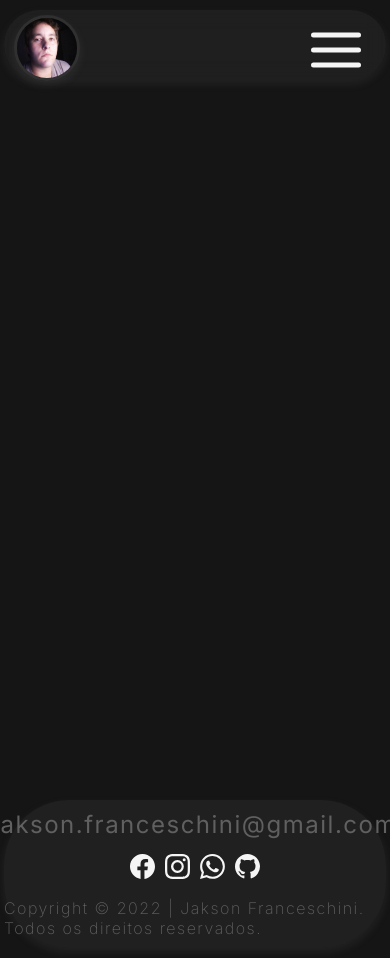
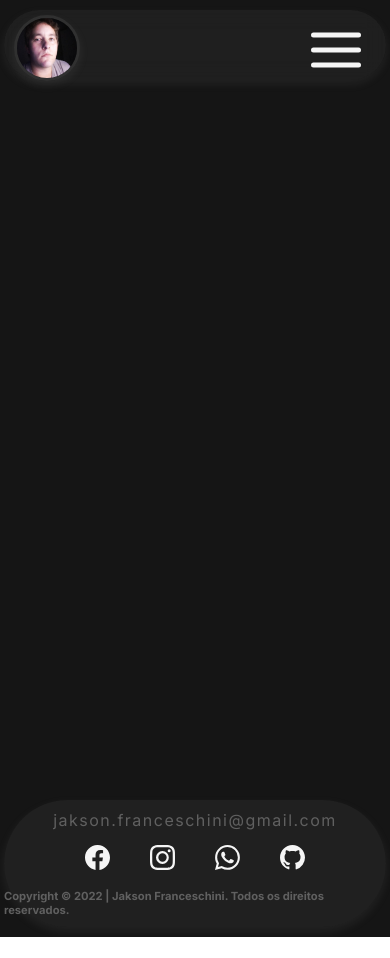
Before and after one commit to JakFranceschini/MeuPortfolio, a React (Create React App) app: page /Projetos in a window 390 px wide. After the commit the page ends 937 px from the top, so only its background shows below. Built offline with nearby package versions, Linux system fonts and the light colour scheme.

Commit message:
Melhorias gerais

```diff
--- a/src/Components/Footer.css
+++ b/src/Components/Footer.css
@@ -39,8 +39,20 @@
         font-size: 1.2rem;
     }
 
-    .menuTopBar a {
-        font-size: 1.2rem;
-        padding: 10px 25px;
+}
+
+@media screen and (max-width: 768px) {
+    .containerFooter h2 {
+        font-size: 1rem;
+    }
+
+    .containerFooter li {
+        padding: 15px 20px;
+    }
+
+    .containerFooter h3 {
+        font-size: 0.7rem;
+        font-weight: 700;
+        letter-spacing: 0;
     }
 }
--- a/src/Components/TopBar.css
+++ b/src/Components/TopBar.css
@@ -27,10 +27,6 @@
     height: 70px;
 }
 
-#menuHamburguer{
-    display: none;
-}
-
 @keyframes mostraNome {
     from {
         transform: translateX(0);
@@ -41,11 +37,11 @@
 }
 
 #nomeTopBar {
-    margin: 10px 0 0 10px;
     height: 30px;
     font-weight: 500;
     color: #f5f5f5;
     font-size: 1.4rem;
+    margin: 10px 0 0 10px;
     text-decoration: none;
 }
 
@@ -63,14 +59,6 @@
 
 #imgTopBar:active {
     border: 3px solid #606060;
-}
-
-#iconeHamburguer {
-    display: none;
-}
-
-#menuHamburguerLinks {
-    display: none;
 }
 
 .menuTopBar {
@@ -103,7 +91,30 @@
     background: #404040;
 }
 
+#menuHamburguer{
+    display: none;
+}
+
+#iconeHamburguer {
+    display: none;
+}
+
+#menuHamburguerLinks {
+    display: none;
+}
+
 @media screen and (min-width: 769px) and (max-width: 1279px){
+    #nomeTopBar {
+        color: #f5f5f5;
+        font-size: 1.2rem;
+    }
+
+    .menuTopBar a {
+        font-size: 1.2rem;
+        padding: 10px 25px;
+    }
+
+
     #iconeHamburguer {
         display: none;
     }
@@ -113,19 +124,11 @@
     }
 }
 
-@media screen and (min-width: 769px) and (max-width: 1279px) {
-    #nomeTopBar {
-        color: #f5f5f5;
-        font-size: 1.2rem;
+@media screen and (max-width: 768px) {
+    .menuTopBar {
+        display: none;
     }
 
-    .menuTopBar a {
-        font-size: 1.2rem;
-        padding: 10px 25px;
-    }
-}
-
-@media screen and (max-width: 768px) {
     #menuHamburguer{
         width: 100%;
         height: 100vh;
@@ -187,8 +190,4 @@
     #menuHamburguerLinks a:active {
         background: #404040;
     }
-
-    .menuTopBar {
-        display: none;
-    }
 }
--- a/src/Pages/Home/PaginaHome.css
+++ b/src/Pages/Home/PaginaHome.css
@@ -313,6 +313,7 @@
 
     .containerContato {
         width: 90%;
+        margin: 40px 0;
     }
 
     .containerContato h2 {
```
